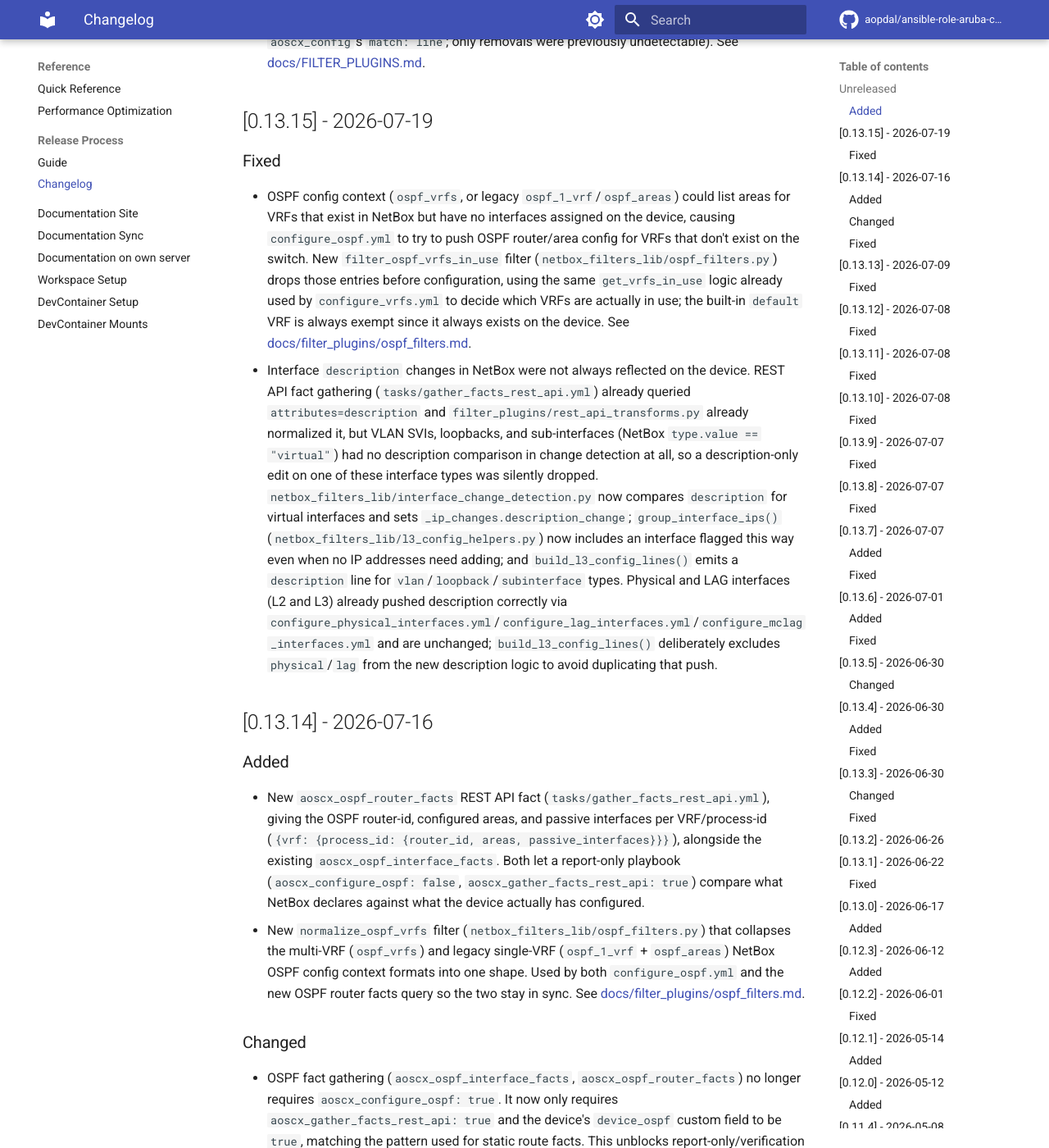
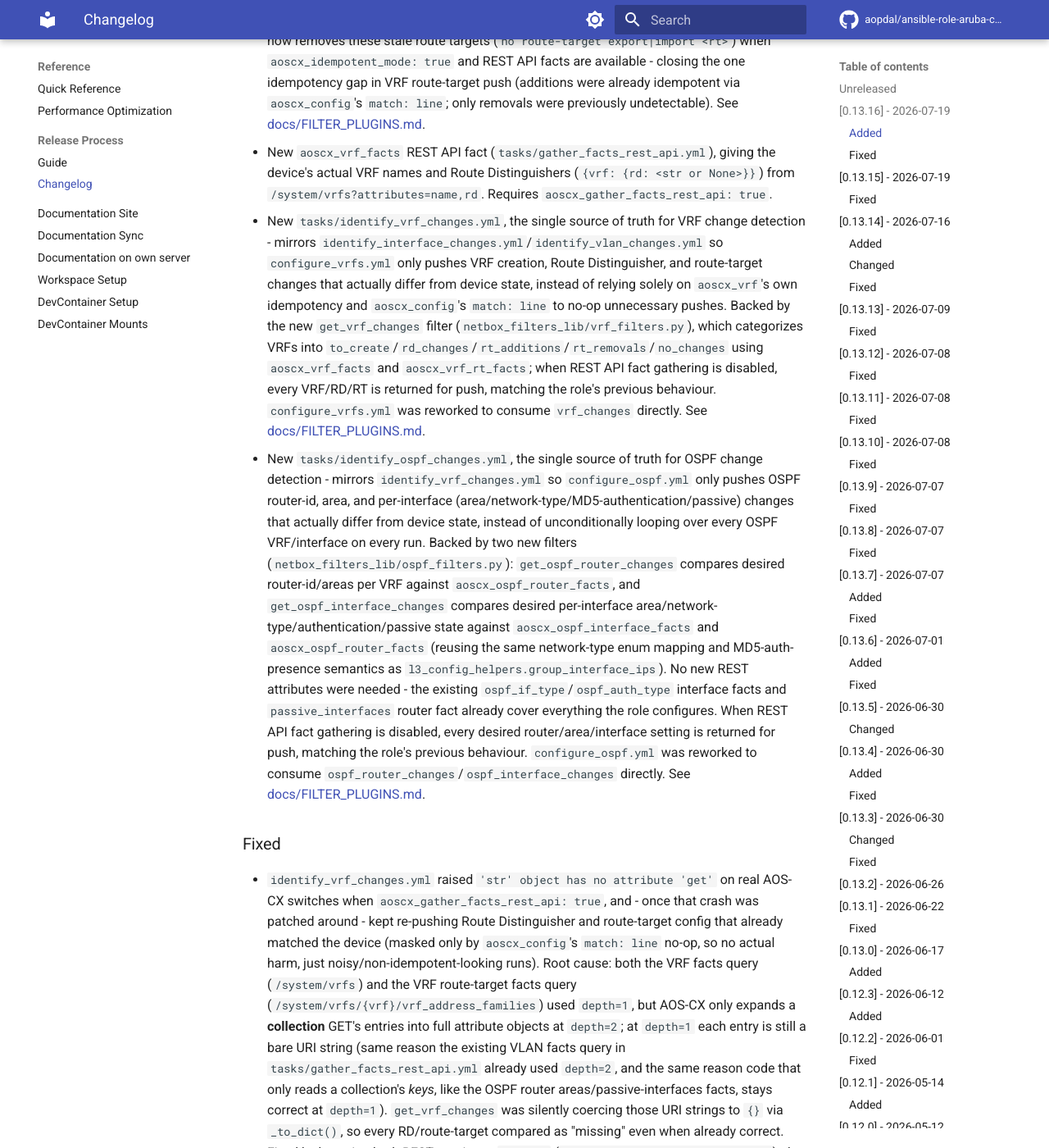
Before and after one commit to aopdal/ansible-role-aruba-cx-switch, an MkDocs documentation site: the page built from docs/CHANGELOG.md, in a window 1280 px wide and 1400 px high, scrolled down 683 px. Shown: the whole window at 82% size. Built offline with MkDocs 1.6.1 and Material for MkDocs 9.7.7, drawn with Linux system fonts in a browser that asks for light colours; comment, search, counter and statistics services are not loaded; some of the changed text lies outside the part shown.

Commit message:
chore: release version 0.13.16

```diff
--- a/docs/CHANGELOG.md
+++ b/docs/CHANGELOG.md
@@ -7,10 +7,19 @@ and this project adheres to [Semantic Versioning](https://semver.org/spec/v2.0.0
 
 ## [Unreleased]
 
+## [0.13.16] - 2026-07-19
+
 ### Added
 
 - New `aoscx_vrf_rt_facts` REST API fact (`tasks/gather_facts_rest_api.yml`), giving the device's actual VRF route-targets per address family (`{vrf: {ipv4: {export: [...], import: [...]}, ipv6: {...}}}`), gathered from `/system/vrfs/{vrf}/vrf_address_families` for every VRF in use. Requires `aoscx_gather_facts_rest_api: true`.
 - New `get_vrf_rt_removals` filter (`netbox_filters_lib/vrf_filters.py`) that compares desired route targets (`build_vrf_rt_config` output) against `aoscx_vrf_rt_facts` to find route targets present on the device but no longer declared in NetBox. `configure_vrfs.yml` now removes these stale route targets (`no route-target export|import <rt>`) when `aoscx_idempotent_mode: true` and REST API facts are available - closing the one idempotency gap in VRF route-target push (additions were already idempotent via `aoscx_config`'s `match: line`; only removals were previously undetectable). See [docs/FILTER_PLUGINS.md](docs/FILTER_PLUGINS.md).
+- New `aoscx_vrf_facts` REST API fact (`tasks/gather_facts_rest_api.yml`), giving the device's actual VRF names and Route Distinguishers (`{vrf: {rd: <str or None>}}`) from `/system/vrfs?attributes=name,rd`. Requires `aoscx_gather_facts_rest_api: true`.
+- New `tasks/identify_vrf_changes.yml`, the single source of truth for VRF change detection - mirrors `identify_interface_changes.yml`/`identify_vlan_changes.yml` so `configure_vrfs.yml` only pushes VRF creation, Route Distinguisher, and route-target changes that actually differ from device state, instead of relying solely on `aoscx_vrf`'s own idempotency and `aoscx_config`'s `match: line` to no-op unnecessary pushes. Backed by the new `get_vrf_changes` filter (`netbox_filters_lib/vrf_filters.py`), which categorizes VRFs into `to_create`/`rd_changes`/`rt_additions`/`rt_removals`/`no_changes` using `aoscx_vrf_facts` and `aoscx_vrf_rt_facts`; when REST API fact gathering is disabled, every VRF/RD/RT is returned for push, matching the role's previous behaviour. `configure_vrfs.yml` was reworked to consume `vrf_changes` directly. See [docs/FILTER_PLUGINS.md](docs/FILTER_PLUGINS.md).
+- New `tasks/identify_ospf_changes.yml`, the single source of truth for OSPF change detection - mirrors `identify_vrf_changes.yml` so `configure_ospf.yml` only pushes OSPF router-id, area, and per-interface (area/network-type/MD5-authentication/passive) changes that actually differ from device state, instead of unconditionally looping over every OSPF VRF/interface on every run. Backed by two new filters (`netbox_filters_lib/ospf_filters.py`): `get_ospf_router_changes` compares desired router-id/areas per VRF against `aoscx_ospf_router_facts`, and `get_ospf_interface_changes` compares desired per-interface area/network-type/authentication/passive state against `aoscx_ospf_interface_facts` and `aoscx_ospf_router_facts` (reusing the same network-type enum mapping and MD5-auth-presence semantics as `l3_config_helpers.group_interface_ips`). No new REST attributes were needed - the existing `ospf_if_type`/`ospf_auth_type` interface facts and `passive_interfaces` router fact already cover everything the role configures. When REST API fact gathering is disabled, every desired router/area/interface setting is returned for push, matching the role's previous behaviour. `configure_ospf.yml` was reworked to consume `ospf_router_changes`/`ospf_interface_changes` directly. See [docs/FILTER_PLUGINS.md](docs/FILTER_PLUGINS.md).
+
+### Fixed
+
+- `identify_vrf_changes.yml` raised `'str' object has no attribute 'get'` on real AOS-CX switches when `aoscx_gather_facts_rest_api: true`, and - once that crash was patched around - kept re-pushing Route Distinguisher and route-target config that already matched the device (masked only by `aoscx_config`'s `match: line` no-op, so no actual harm, just noisy/non-idempotent-looking runs). Root cause: both the VRF facts query (`/system/vrfs`) and the VRF route-target facts query (`/system/vrfs/{vrf}/vrf_address_families`) used `depth=1`, but AOS-CX only expands a **collection** GET's entries into full attribute objects at `depth=2`; at `depth=1` each entry is still a bare URI string (same reason the existing VLAN facts query in `tasks/gather_facts_rest_api.yml` already used `depth=2`, and the same reason code that only reads a collection's *keys*, like the OSPF router areas/passive-interfaces facts, stays correct at `depth=1`). `get_vrf_changes` was silently coercing those URI strings to `{}` via `_to_dict()`, so every RD/route-target compared as "missing" even when already correct. Fixed by bumping both REST queries to `depth=2` (`tasks/gather_facts_rest_api.yml`); the `_to_dict()` hardening in `get_vrf_changes`/`get_vrf_rt_removals` (`netbox_filters_lib/vrf_filters.py`) is kept as defense-in-depth against any future/unexpected REST shape.
 
 ## [0.13.15] - 2026-07-19
 
```
Also changed, not shown: CHANGELOG.md (+9 -0 lines), 1 other file.
